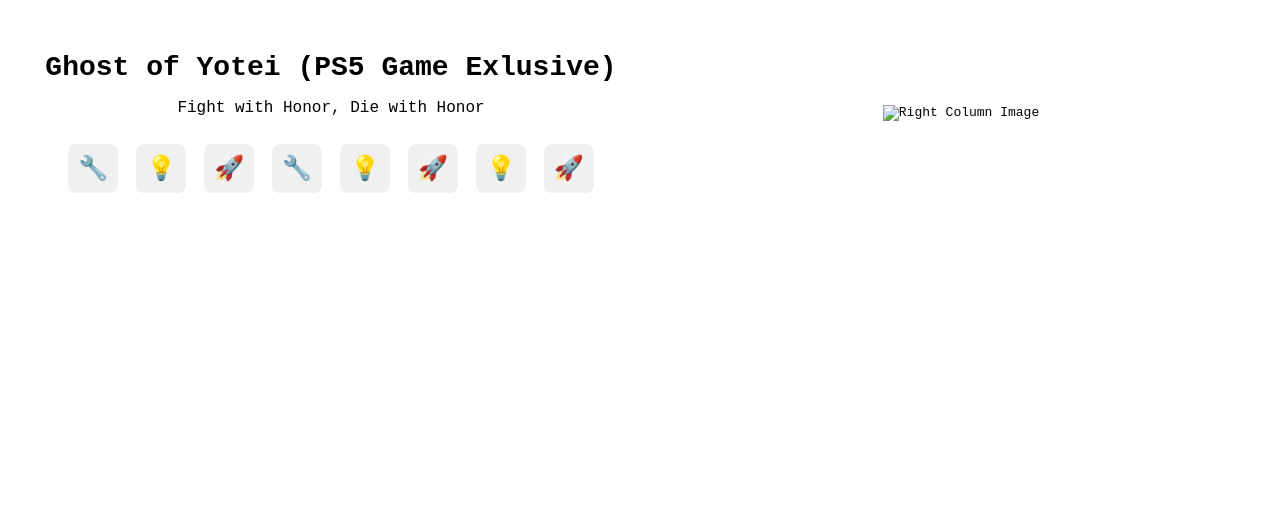
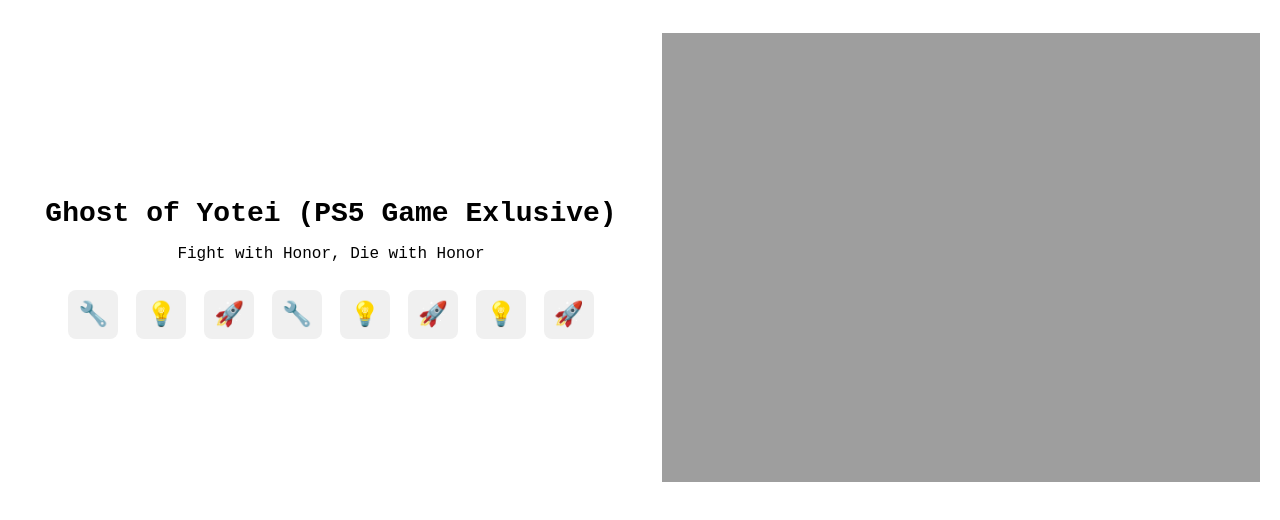
Before and after one commit to jeviejanocampo/ac-finals-website, a plain HTML site: page index.html in a window 1280 px wide. Shown: the part 68-588 px from the top of the page. Drawn offline with Linux system fonts and the light colour scheme; the site is published under a folder, as on GitHub Pages, so addresses that start at the root find nothing.

Commit message:
Update index.html

```diff
--- a/index.html
+++ b/index.html
@@ -50,7 +50,7 @@
         </div>
 
     <div class="right-column">
-        <img src="/images/ghost.gif" alt="Right Column Image">
+        <img src="images/ghost.gif" alt="Right Column Image">
     </div>
     </div>
 
```
